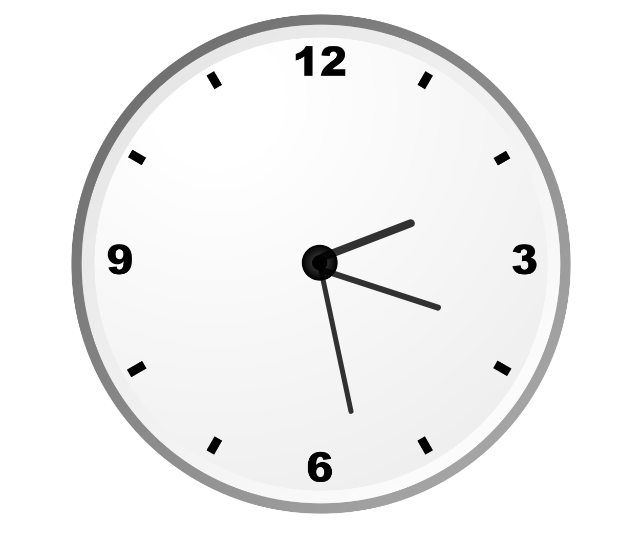
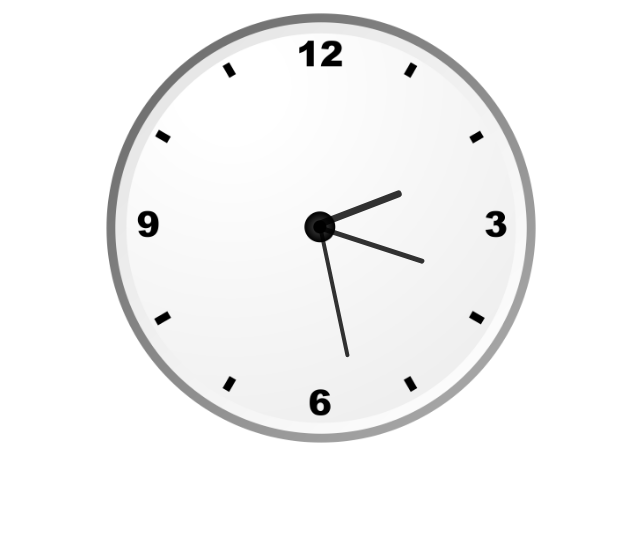
Before and after one commit to mst79/analog-clock, a plain HTML site: page index.html in a window 1280 px wide. Shown: the whole page, without its empty margins (319-959 px from the left). Drawn offline with Linux system fonts and the light colour scheme.

Commit message:
fixed alignment

```diff
--- a/style.css
+++ b/style.css
@@ -3,6 +3,8 @@
     margin: auto;
     height: 40vw;
     width: 40vw;
+    height: 440px;
+    width: 440px;
     background: url("clock.png") no-repeat;
     background-size: 100%;
 }
@@ -25,7 +27,7 @@
 #minute{
     width: 1.2%;
     height: 25%;
-    top: 26%;
+    top: 25%;
     left: 49.1%;
     opacity: 0.8;
 }
```
